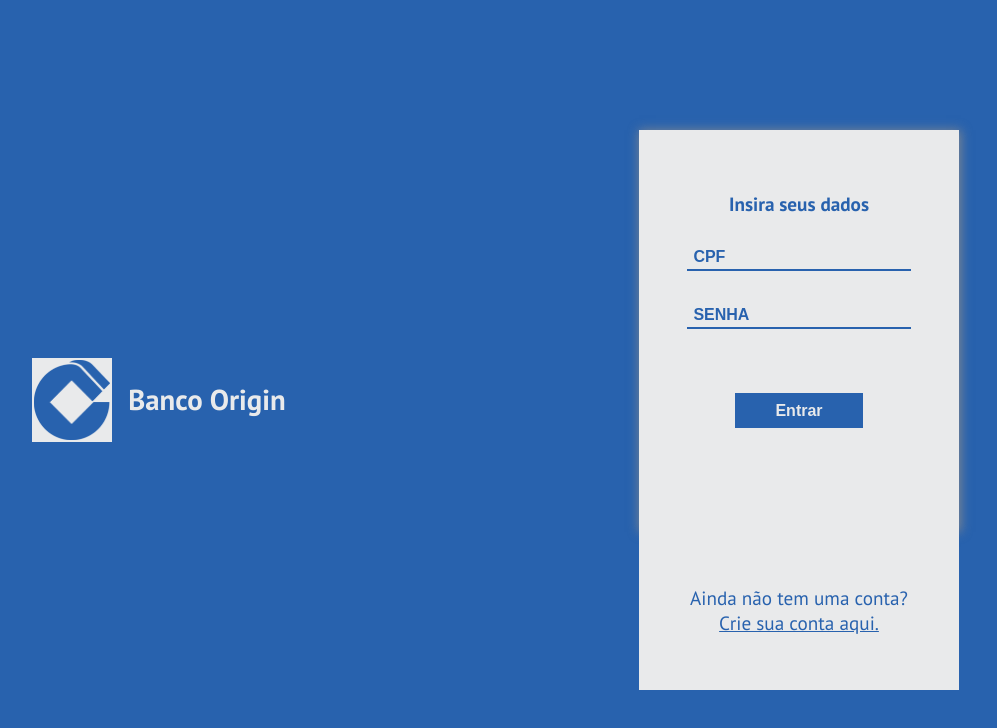
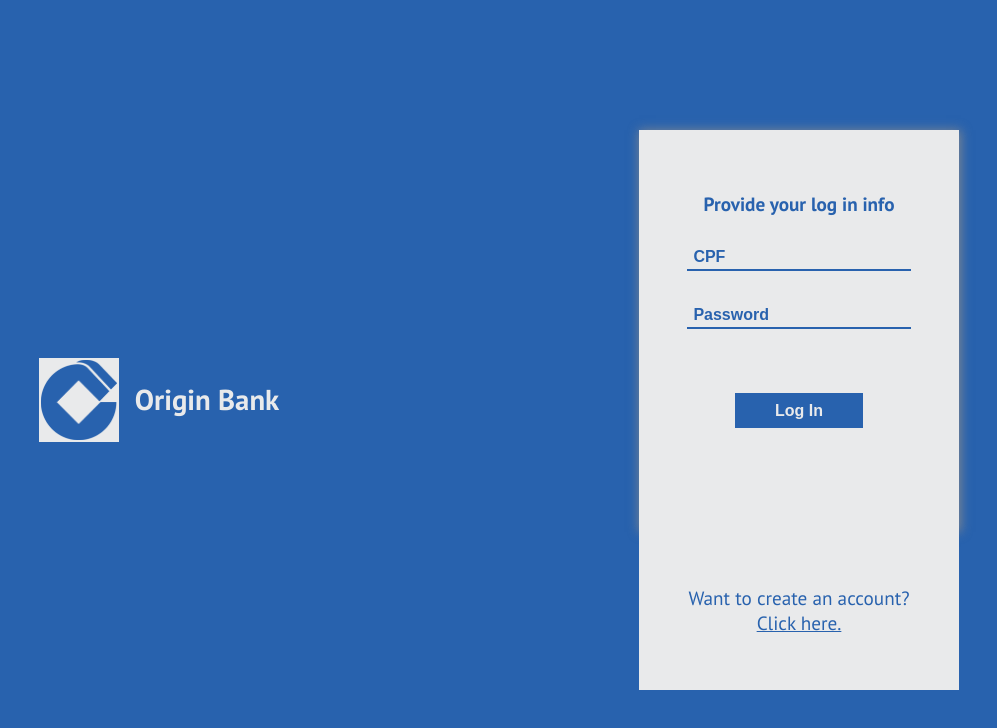
Before and after one commit to lucasbatista2408/OriginBank, a React (Create React App) app: page /signin in a window 1280 px wide. Shown: the top 728 px of the page, without its empty margins (161-1158 px from the left). Built offline with nearby package versions, Linux system fonts and the light colour scheme; no server answers.

Commit message:
sign in desktop layout ready

```diff
--- a/src/Components/SignIn/SignInDesktop.js
+++ b/src/Components/SignIn/SignInDesktop.js
@@ -1,11 +1,21 @@
-import {React, useState} from "react"
+import {React, useState, useContext} from "react"
 import { useNavigate } from "react-router-dom"
 import axios from "axios"
 import styled from "styled-components"
 import Logo from "../../images/pngwing.com.png"
 import { BsFillArrowLeftCircleFill } from "react-icons/bs";
+import UserContext from "../../context"
 
 export default function SignInDesktop(){
+
+  const URI = process.env.REACT_APP_DATABASE_URI
+  const { setInfo } = useContext(UserContext);
+  const {local, setLocal} = useContext(UserContext);
+
+  const [login, setLogIn] = useState({
+    cpf: '',
+    password: '',
+  })
 
   const navigate = useNavigate();
 
@@ -17,22 +27,86 @@ export default function SignInDesktop(){
     navigate('/')
   }
 
+  function SignIn(e){
+    e.preventDefault();
+    e.currentTarget.disabled=true;
+
+    console.log('clicked')
+
+    if(!login.cpf || !login.password){
+      return alert('Fill all the necessary fields'),
+      e.currentTarget.disabled=false
+    }
+
+    const URL = `${URI}/signin`
+    const signIn = login;
+    const promise = axios.post(URL, signIn)
+    promise
+    .then( res => {
+      const dados = res.data;
+      console.log(dados)
+      setInfo(dados)
+      localStorage.setItem("token", dados.token);
+      localStorage.setItem("id", dados.id);
+      localStorage.setItem("firstName", dados.firstName)
+      const token = localStorage.getItem('token')
+      setLocal(token)
+
+        if(local.length === 0){
+          alert('bad request')
+          window.location.reload(true)
+        } else{
+          navigate('/dashboard')
+        }
+    })
+    .catch(error => (
+      console.log(error.response.data),
+      alert(HandleError(error.response)),
+      e.currentTarget.disabled=false,
+      window.location.reload(true)
+    ))
+  }
+
+  function handleKeyDown(e){
+    var key = e.key;
+    if(key === 'Enter'){
+      SignIn(e)
+    }
+  }
+
+  function HandleError(error){
+    if(error.status === 401){
+      return 'email or password are incorrect'
+    } else{
+      return 'enter a valid email or password'
+    }
+  }
+
   return(
     <LoginPage>
       <Main>
         <img src={Logo} alt="logo.png" />
-        <h1>Banco Origin</h1>
+        <h1>Origin Bank</h1>
       </Main>
       <Secondary>
         <FormData>
-          <p>Insira seus dados</p>
-          <input type={"number"} placeholder={"CPF"}></input>
-          <input type={"text"} placeholder={"SENHA"}></input>
-          <button>Entrar</button>
+          <p>Provide your log in info</p>
+          <input type={"number"}
+          placeholder={"CPF"}
+          value={login.cpf}
+          onChange={e => setLogIn({...login, cpf: e.target.value})}
+          required/>
+          <input onKeyUp={(e) => handleKeyDown(e)}
+          type={"password"}
+          placeholder="Password"
+          value={login.password}
+          onChange={e => setLogIn({...login, password: e.target.value})}
+          required/>
+          <button onClick={SignIn}>Log In</button>
         </FormData>
         <BackToSignUp onClick={HandleClick}>
-          <p>Ainda não tem uma conta?</p>
-          <p>Crie sua conta aqui.</p>
+          <p>Want to create an account?</p>
+          <p>Click here.</p>
         </BackToSignUp>
       </Secondary>
     </LoginPage>
@@ -112,6 +186,10 @@ const FormData = styled.div`
     color:#2862ae;
     }
     outline: none;
+    ::-webkit-inner-spin-button {
+    -webkit-appearance: none;
+    margin: 0;
+    }
   }
 
   button{
@@ -123,6 +201,7 @@ const FormData = styled.div`
     font-weight: 700;
     border: none;
     margin-top: 4rem;
+    cursor: pointer;
   }
 `
 
```
